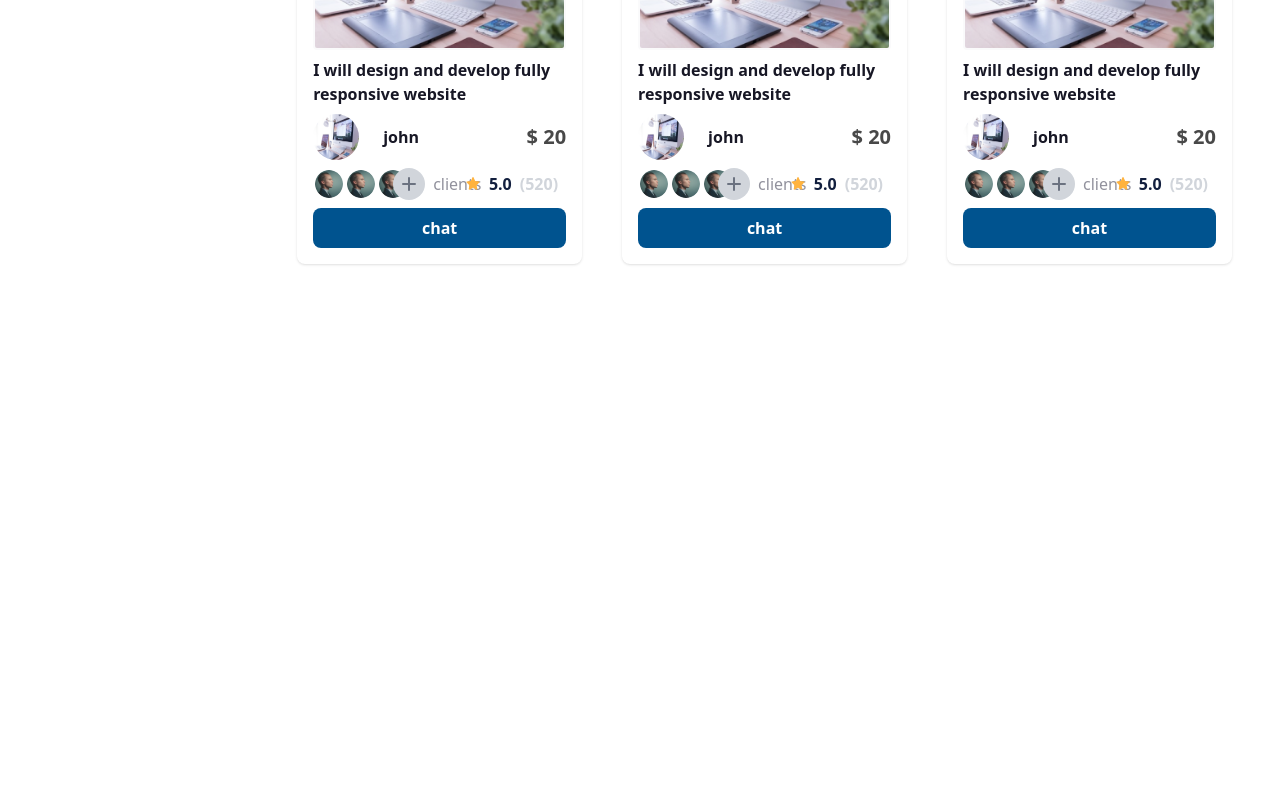
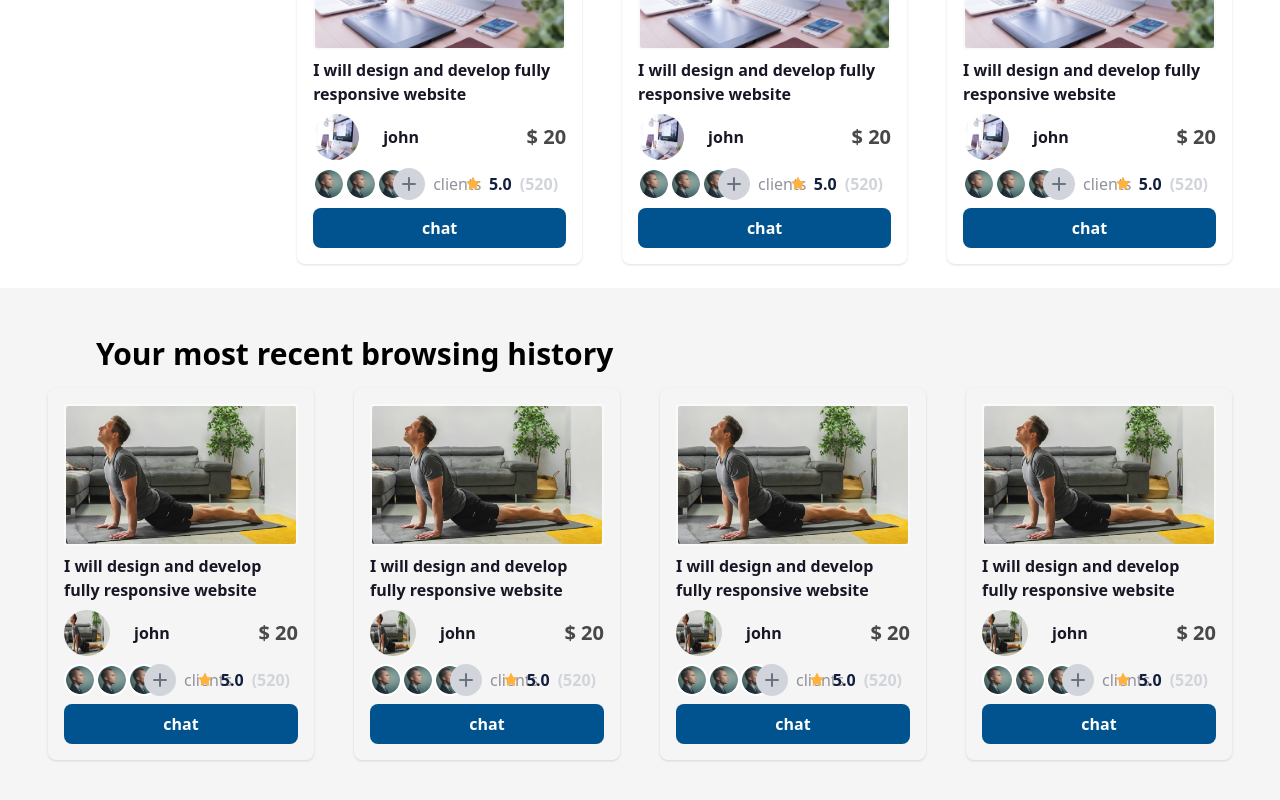
Before and after one commit to herocodecamp/selflance-web-frontend, a React (Create React App) app: page / in a window 1280 px wide. Shown: the part 1376-2176 px from the top of the page. Before the commit the page ends 1664 px from the top, so only its background shows below. Built offline with nearby package versions, Linux system fonts and the light colour scheme.

Commit message:
most recent history component done

```diff
--- /dev/null
+++ b/src/components/SearchPageComponent/Pagination.js
@@ -0,0 +1,11 @@
+import React from 'react';
+
+const Pagination = () => {
+  return (
+    <div>
+     <h2>pagination component</h2>
+    </div>
+  );
+};
+
+export default Pagination;
--- /dev/null
+++ b/src/components/SearchPageComponent/RecentSearch.js
@@ -0,0 +1,48 @@
+import React from 'react';
+import image1 from '../../Assets/blog-1a.png'
+import image2 from '../../Assets/blog-1a.png'
+import image3 from '../../Assets/blog-1a.png'
+import image4 from '../../Assets/blog-1a.png'
+import SellerGigsDetails from './SellerGigsDetails';
+
+
+const recentSearch = [
+  {
+    _id: 1,
+    title: "I will design and develop fully responsive website",
+    image: image1
+  },
+  {
+    _id: 2,
+    title: "I will design and develop fully responsive website",
+    image: image2
+  },
+  {
+    _id: 3,
+    title: "I will design and develop fully responsive website",
+    image: image3
+  },
+  {
+    _id: 4,
+    title: "I will design and develop fully responsive website",
+    image: image4
+  },
+]
+
+const RecentSearch = () => {
+  return (
+    <div className='p-12 bg-[#F5F5F5]'>
+      <h2 className='text-[#000000] font-bold text-3xl px-12'>Your most recent browsing history</h2>
+      <div className='grid grid-cols-1 md:grid-cols-2 lg:grid-cols-4 gap-10 py-4'>
+        {
+          recentSearch?.map(gig => <SellerGigsDetails
+          key={gig._id}
+          gig={gig}
+          ></SellerGigsDetails>)
+        }
+      </div>
+    </div>
+  );
+};
+
+export default RecentSearch;
--- a/src/pages/SearcePage/SearchPreview.jsx
+++ b/src/pages/SearcePage/SearchPreview.jsx
@@ -1,5 +1,6 @@
 import React from 'react';
 import Filter from '../../components/SearchPageComponent/Filter';
+import RecentSearch from '../../components/SearchPageComponent/RecentSearch';
 import SearchSeller from '../../components/SearchPageComponent/SearchSeller';
 
 const SearchPreview = () => {
@@ -9,6 +10,7 @@ const SearchPreview = () => {
         <Filter />
         <SearchSeller />
       </div>
+      <RecentSearch />
     </div>
   );
 };
```
